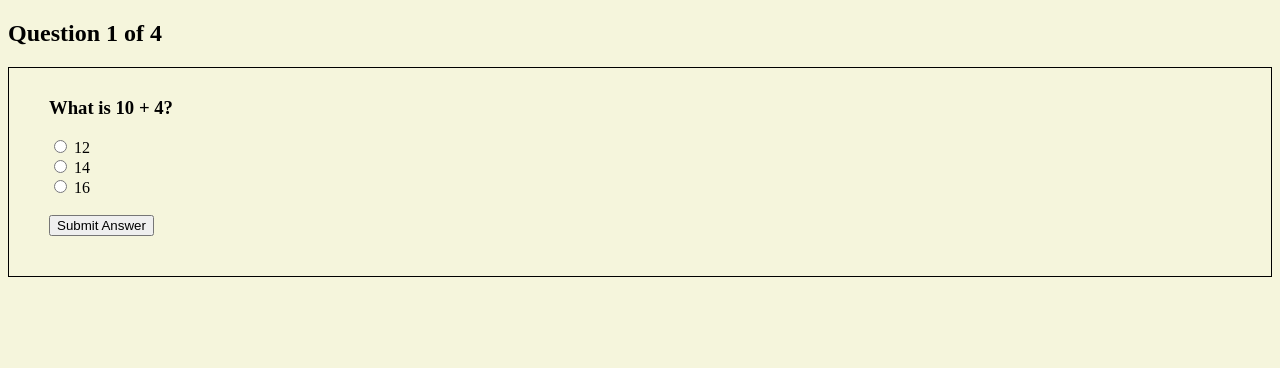
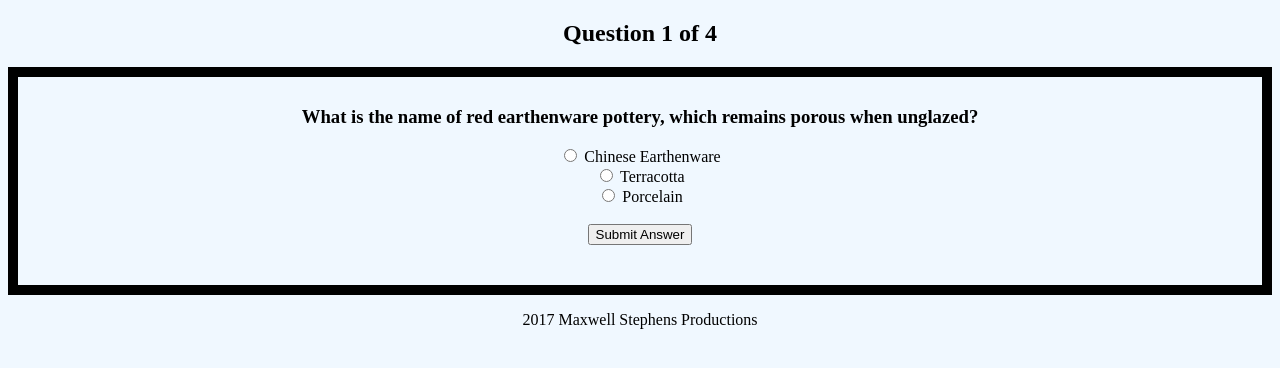
Before and after one commit to WhiteHatForHire/JS-Exam-App, a plain HTML site: page index.html in a window 1280 px wide. Drawn offline with Linux system fonts and the light colour scheme.

Commit message:
added styles

```diff
--- a/JS/main.js
+++ b/JS/main.js
@@ -9,12 +9,7 @@ chB,
 chC,
 correct = 0;
 
-var questions = [
-    [ "What is 10 + 4?", "12", "14", "16", "B" ],
-    [ "What is 10 + 3?", "13", "14", "16", "A" ],
-    [ "What is 10 + 2?", "14", "16", "12", "C" ],
-    [ "What is 10 + 1?", "11", "14", "16", "A" ]
-];
+
 
 function _(x) {
     return document.getElementById(x);
--- a/JS/questions.js
+++ b/JS/questions.js
@@ -1,6 +1,6 @@
 var questions = [
-    [ "What is 10 + 4?", "12", "14", "16", "B" ],
-    [ "What is 10 + 3?", "13", "14", "16", "A" ],
-    [ "What is 10 + 2?", "14", "16", "12", "C" ],
-    [ "What is 10 + 1?", "11", "14", "16", "A" ]
+    [ "What is the name of red earthenware pottery, which remains porous when unglazed?", "Chinese Earthenware", "Terracotta", "Porcelain", "B" ],
+    [ "In Japanese, what is the word for goodbye?", "Sayonara", "Ohayō gozaimasu", "Konbanwa", "A" ],
+    [ "What is the French blue cheese made from ewe's milk?", "Dolcelatte", "Bleu d'Auvergne", "Roquefort", "C" ],
+    [ "In PHP, what is the command to output one or more strings?", "Echo", "Println", "COUT", "A" ]
 ];
--- a/index.html
+++ b/index.html
@@ -10,5 +10,6 @@
 <body>
 <h2 id="test_status"></h2>
 <div id ="test"></div>
+<p class="footnote">2017 Maxwell Stephens Productions</p>
 </body>
 </html>
--- a/styles.css
+++ b/styles.css
@@ -1,8 +1,17 @@
 div#test{
-    border:#000 1px solid;
+    border:#000 10px solid;
     padding:10px 40px 40px 40px;
+    text-align: center;
 }
 
 html{
-    background: beige;
+    background: aliceblue;
 }
+
+h2{
+    text-align: center;
+}
+
+.footnote{
+    text-align: center;
+}
```
